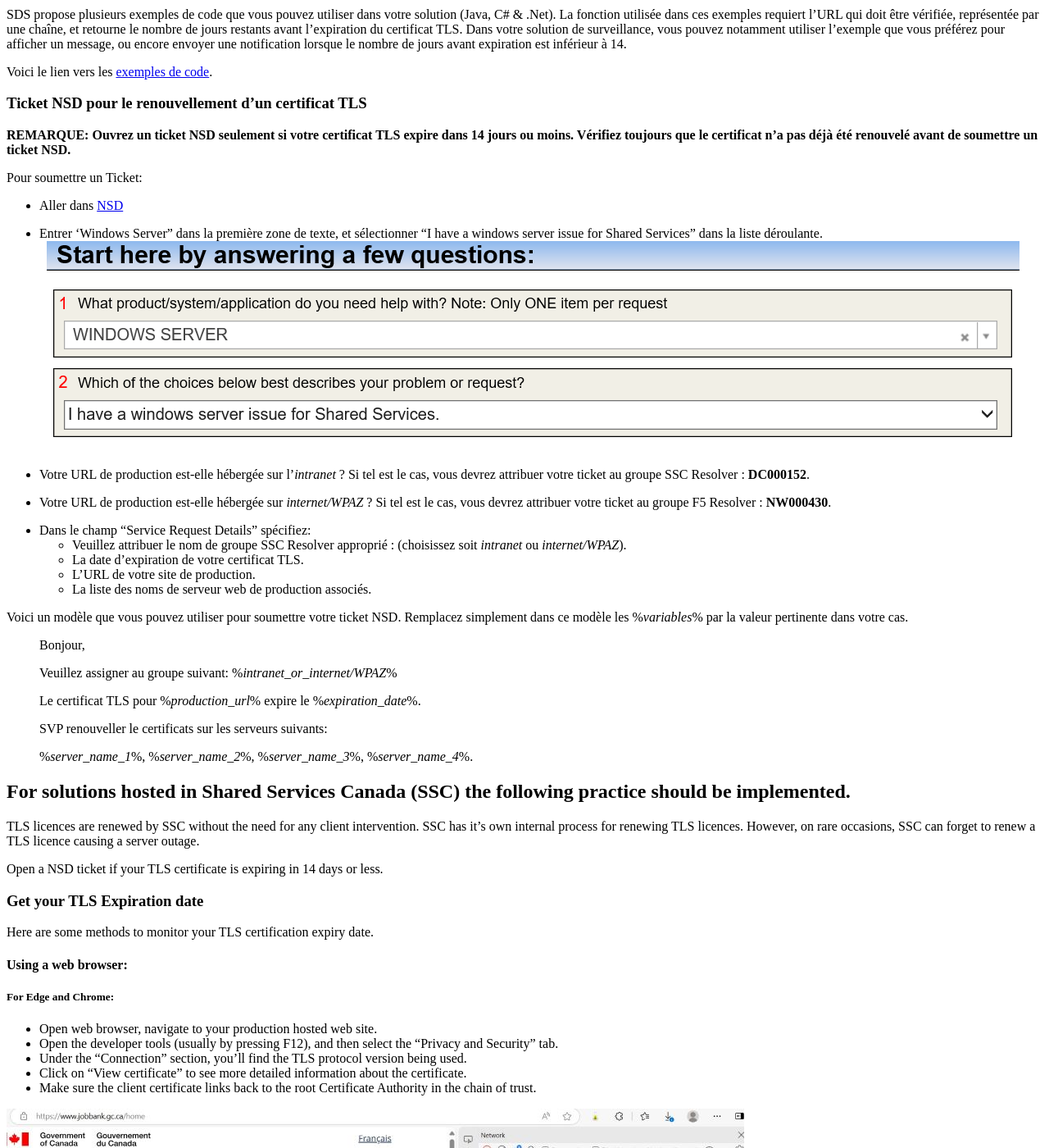
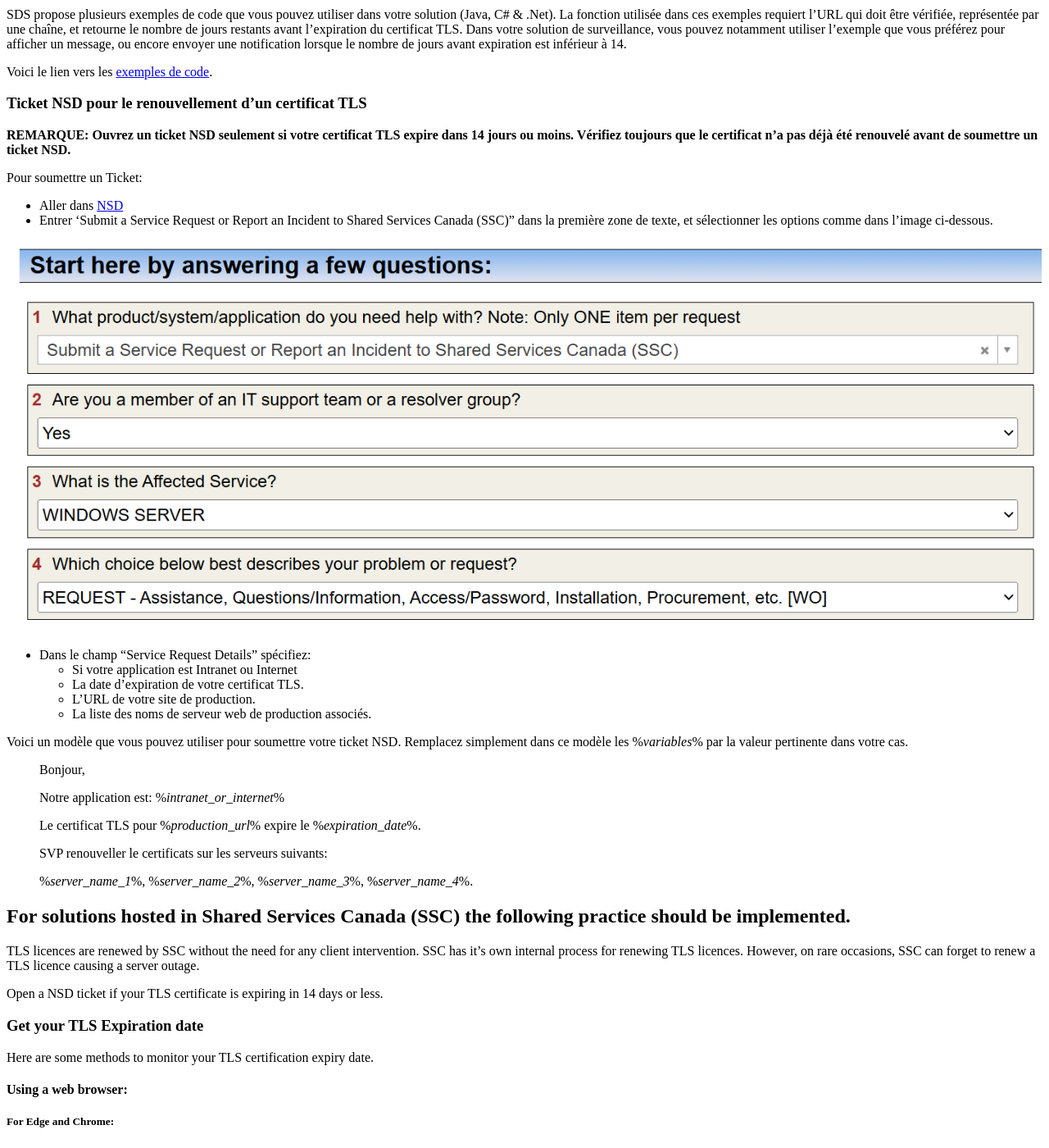
Before and after one commit to esdc-devcop/esdc-devcop.github.io, a Jekyll site: the page built from docs/_guides/TLS_Certificate_Expiry.md, in a window 1280 px wide and 1400 px high, scrolled down 2901 px. Shown: the whole window at 82% size. Built offline with Jekyll 4.4.1, drawn with Linux system fonts in a browser that asks for light colours; comment, search, counter and statistics services are not loaded; some of the changed text lies outside the part shown.

Commit message:
update TLS guide (#573)
* Update TLS_Certificate_Expiry.md

* Delete docs/assets/TLSExpiration/NSD.PNG

* new NSD screenshot

* Update TLS_Certificate_Expiry.md

* typo

* Update ticket sample

* add width on image

* add alt on image

* fix alt

* fix space

```diff
--- a/docs/_guides/TLS_Certificate_Expiry.md
+++ b/docs/_guides/TLS_Certificate_Expiry.md
@@ -64,14 +64,12 @@ Voici le lien vers les [exemples de code](https://gccode.ssc-spc.gc.ca/iitb-dgii
 Pour soumettre un Ticket:
 
 * Aller dans [NSD](https://iservice.prv/eng/imit/nsd/index.shtml "NSD")
-* Entrer ‘Windows Server” dans la première zone de texte, et sélectionner “I have a windows server issue for Shared Services” dans la liste déroulante.
-![NSD](../assets/TLSExpiration/NSD.PNG)
+* Entrer ‘Submit a Service Request or Report an Incident to Shared Services Canada (SSC)” dans la première zone de texte, et sélectionner les options comme dans l'image ci-dessous.
 
-* Votre URL de production est-elle hébergée sur l'_intranet_ ? Si tel est le cas, vous devrez attribuer votre ticket au groupe SSC Resolver : **DC000152**.
-* Votre URL de production est-elle hébergée sur _internet/WPAZ_ ? Si tel est le cas, vous devrez attribuer votre ticket au groupe F5 Resolver : **NW000430**.
+[<img src="../assets/TLSExpiration/NSD.png" width="100%" alt="NSD"/>](../assets/TLSExpiration/NSD.png)
 
 * Dans le champ “Service Request Details” spécifiez:
-  * Veuillez attribuer le nom de groupe SSC Resolver approprié : (choisissez soit _intranet_ ou _internet/WPAZ_).
+  * Si votre application est Intranet ou Internet
   * La date d’expiration de votre certificat TLS.
   * L’URL de votre site de production.
   * La liste des noms de serveur web de production associés.
@@ -80,7 +78,7 @@ Voici un modèle que vous pouvez utiliser pour soumettre votre ticket NSD. Rempl
 
 >Bonjour,
 >
->Veuillez assigner au groupe suivant: %_intranet_or_internet/WPAZ_%
+>Notre application est: %_intranet_or_internet_%
 >
 >Le certificat TLS pour %_production_url_% expire le %_expiration_date_%.
 >
@@ -147,14 +145,11 @@ Here is the link to the [code snippets](https://gccode.ssc-spc.gc.ca/iitb-dgiit/
 To open a Ticket:
 
 * Navigate to [NSD](https://iservice.prv/eng/imit/nsd/index.shtml "NSD")
-* Enter 'Windows Server" on the first textbox and select "I have a windows server issue for Shared Services" from the drop down list.
-![NSD](../assets/TLSExpiration/NSD.PNG)
-
-* Is your production Url hosted on the _intranet_? If so, you will need to assign your ticket to the SSC Resolver group: **DC000152**.
-* Is your production Url hosted on the _internet/WPAZ_? If so, you will need to assign your ticket to the F5 Resolver group: **NW000430**
+* Enter "Submit a Service Request or Report an Incident to Shared Services Canada (SSC)" from the drop down list. Select the options in the image below.
+[<img src="../assets/TLSExpiration/NSD.png" width="100%" alt="NSD"/>](../assets/TLSExpiration/NSD.png)
 
 * In the "Service Request Details" field specify:
-  * Please assign to the appropriate SSC Resolver group name: (choose either _intranet_ or _internet/WPAZ_).
+  * Specify whether your application is Intranet or Internet.
   * Your TLS certificate expirations date.
   * Your production URL.
   * List of Producton web server names.
@@ -163,7 +158,7 @@ Here is a template you can use to submit your NSD ticket. Simply replace the %_v
 
 >Hello,
 >
->Please assign to the following Resolver group: %_intranet_or_internet/WPAZ_%.
+>Our application is: %_intranet_or_internet_%.
 >
 >Our TLS Certificates for the %_production_url_% will expire on %expiration_date%.
 >
```
Also changed, not shown: docs/assets/TLSExpiration/NSD.PNG (deleted), docs/assets/TLSExpiration/NSD.png (added).
